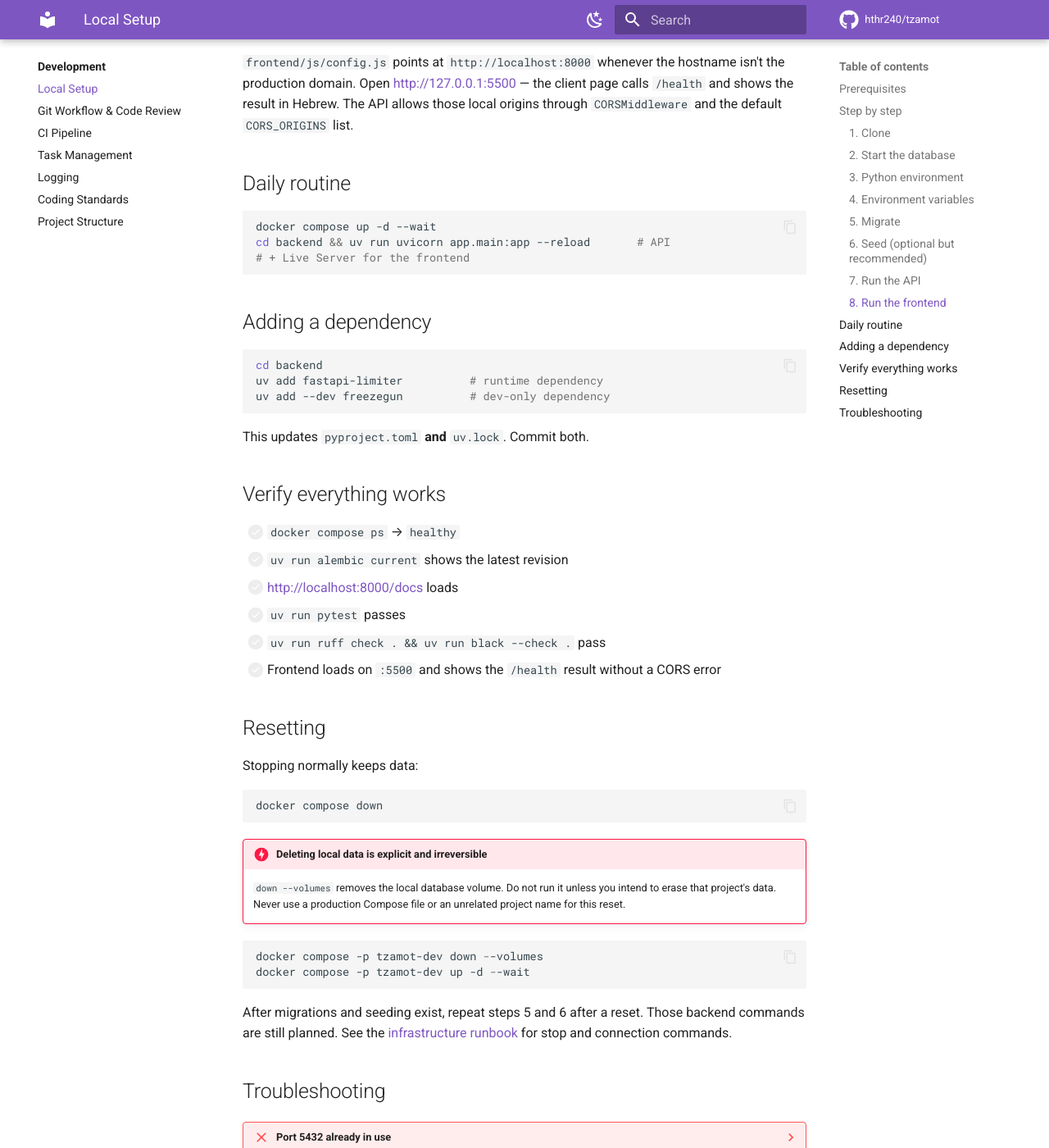
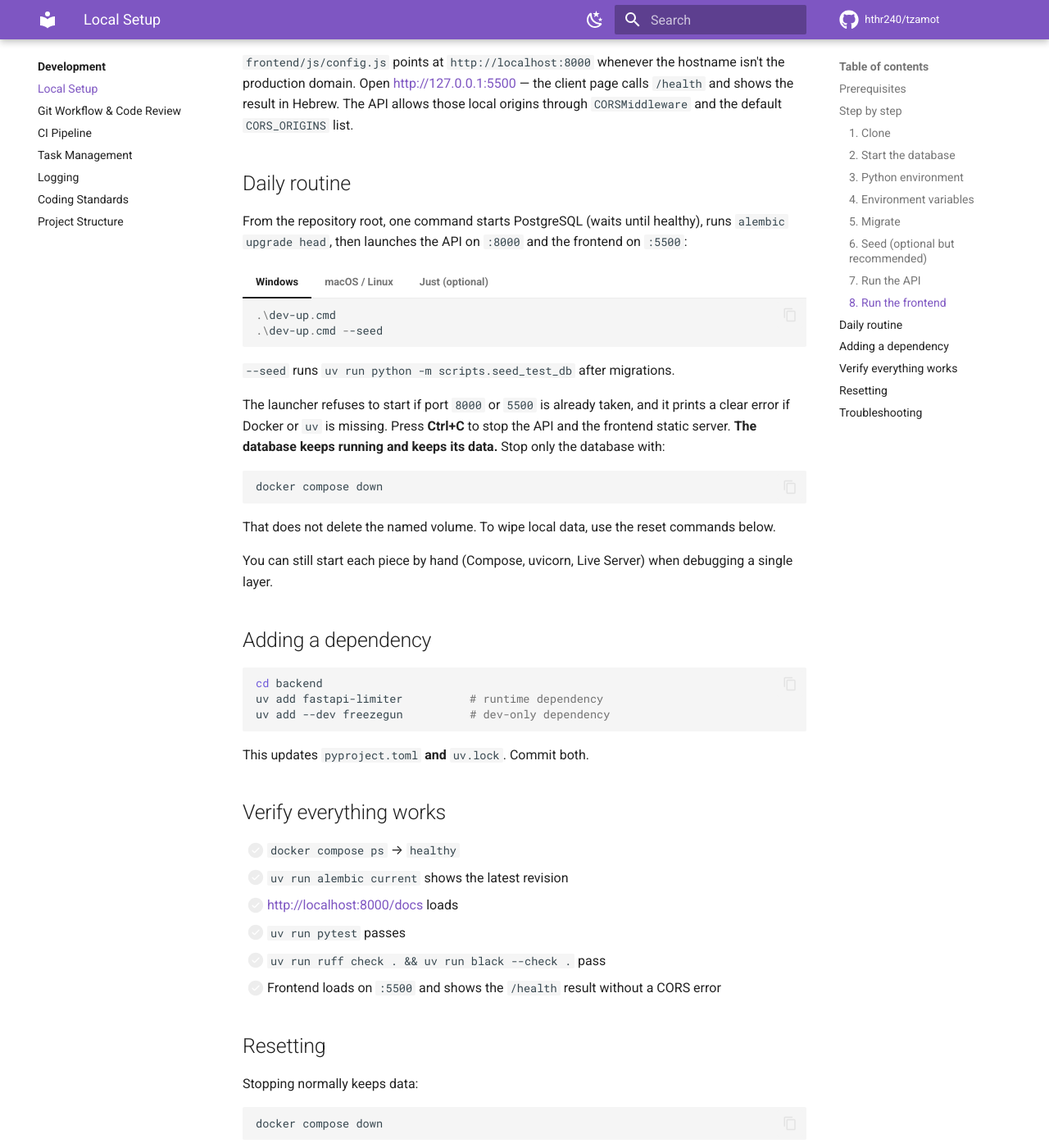
Before and after one commit to hthr240/tzamot, an MkDocs documentation site: the page built from docs/development/local-setup.md, in a window 1280 px wide and 1400 px high, scrolled down 3996 px. Shown: the whole window at 82% size. Built offline with MkDocs 1.6.1 and Material for MkDocs 9.7.7, drawn with Linux system fonts in a browser that asks for light colours; comment, search, counter and statistics services are not loaded; some of the changed text lies outside the part shown.

Commit message:
Document the daily local launcher
The daily routine now points at dev-up and explains how to stop without deleting data.

Co-authored-by: Cursor <cursoragent@cursor.com>

````diff
--- a/docs/development/local-setup.md
+++ b/docs/development/local-setup.md
@@ -1,9 +1,9 @@
 # Local Setup
 
-!!! warning "API, DB, models, migrations, and seed ready; UI still planned"
-    Steps 2 through 6 and the basic API in step 7 work now. The frontend shell,
-    CI, and the app launcher remain later Sprint 1 tickets.
-    No VPS, domain, or production secrets are needed.
+!!! success "Local stack is ready"
+    After the first-time steps below, use `dev-up.cmd` (Windows) or `./dev-up.sh`
+    (macOS/Linux) for the daily routine. No VPS, domain, or production secrets
+    are needed.
 
 A standardised environment on every developer laptop that **mimics production without installing heavy databases on the host OS**. PostgreSQL runs in Docker; Python runs natively for fast iteration and full IDE debugging.
 
@@ -48,8 +48,9 @@ are all `tzamot`: fake local defaults, never production credentials.
 The root [compose.yaml](https://github.com/hthr240/tzamot/blob/main/compose.yaml)
 imports the [development configuration](https://github.com/hthr240/tzamot/blob/main/infra/docker-compose.dev.yml).
 Run the short commands from the repository root with current Docker Desktop
-and Compose `include` support. This starts the database only, not the future
-API/frontend launcher.
+and Compose `include` support. This starts the database only. Prefer
+[`dev-up`](#daily-routine) when you also want migrations, the API, and the
+frontend.
 
 The configuration defines project `tzamot-dev` and named volume `pg_dev_data` (normally
 `tzamot-dev_pg_dev_data`). Data survives both restarts and container recreation.
@@ -190,11 +191,49 @@ origins through `CORSMiddleware` and the default `CORS_ORIGINS` list.
 
 ## Daily routine
 
-```bash
-docker compose up -d --wait
-cd backend && uv run uvicorn app.main:app --reload       # API
-# + Live Server for the frontend
+From the repository root, one command starts PostgreSQL (waits until healthy),
+runs `alembic upgrade head`, then launches the API on `:8000` and the frontend
+on `:5500`:
+
+=== "Windows"
+
+    ```powershell
+    .\dev-up.cmd
+    .\dev-up.cmd --seed
+    ```
+
+=== "macOS / Linux"
+
+    ```bash
+    chmod +x dev-up.sh   # once after clone, if needed
+    ./dev-up.sh
+    ./dev-up.sh --seed
+    ```
+
+=== "Just (optional)"
+
+    ```bash
+    just up
+    just up --seed
+    just down
+    ```
+
+`--seed` runs `uv run python -m scripts.seed_test_db` after migrations.
+
+The launcher refuses to start if port `8000` or `5500` is already taken, and it
+prints a clear error if Docker or `uv` is missing. Press **Ctrl+C** to stop the
+API and the frontend static server. **The database keeps running and keeps its
+data.** Stop only the database with:
+
+```powershell
+docker compose down
 ```
+
+That does not delete the named volume. To wipe local data, use the reset
+commands below.
+
+You can still start each piece by hand (Compose, uvicorn, Live Server) when
+debugging a single layer.
 
 ## Adding a dependency
 
@@ -233,8 +272,8 @@ docker compose -p tzamot-dev down --volumes
 docker compose -p tzamot-dev up -d --wait
 ```
 
-After migrations and seeding exist, repeat steps 5 and 6 after a reset.
-Those backend commands are still planned. See the
+After a wipe, run migrations again (and seed if you want): `.\dev-up.cmd --seed`
+or steps 5 and 6 above. See the
 [infrastructure runbook](https://github.com/hthr240/tzamot/blob/main/infra/README.md)
 for stop and connection commands.
 
````
Also changed, not shown: docs/development/project-structure.md (+7 -5 lines), docs/roadmap/index.md (+1 -1 lines), docs/roadmap/sprint-1.md (+1 -1 lines), infra/README.md (+3 -2 lines).
